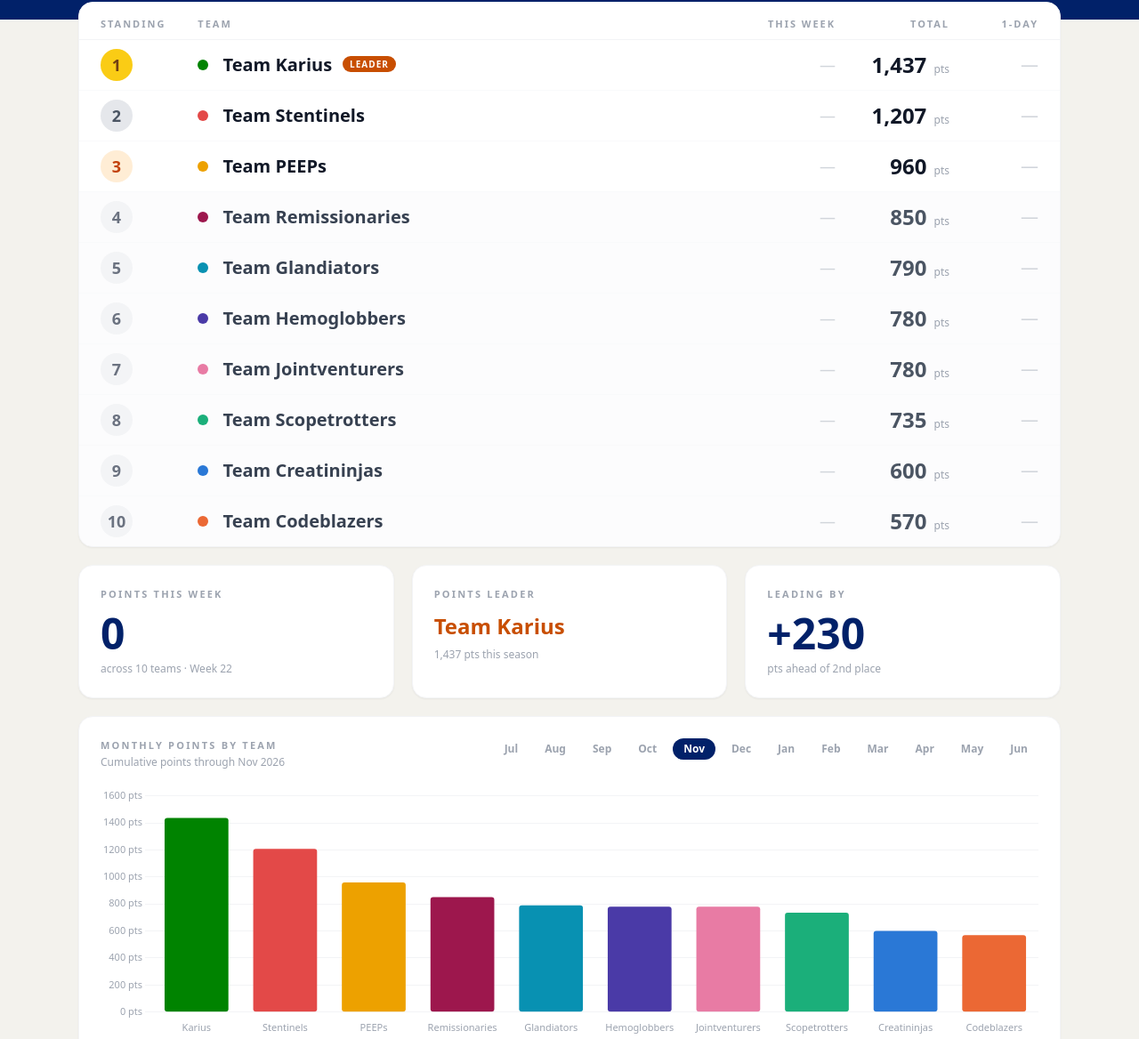
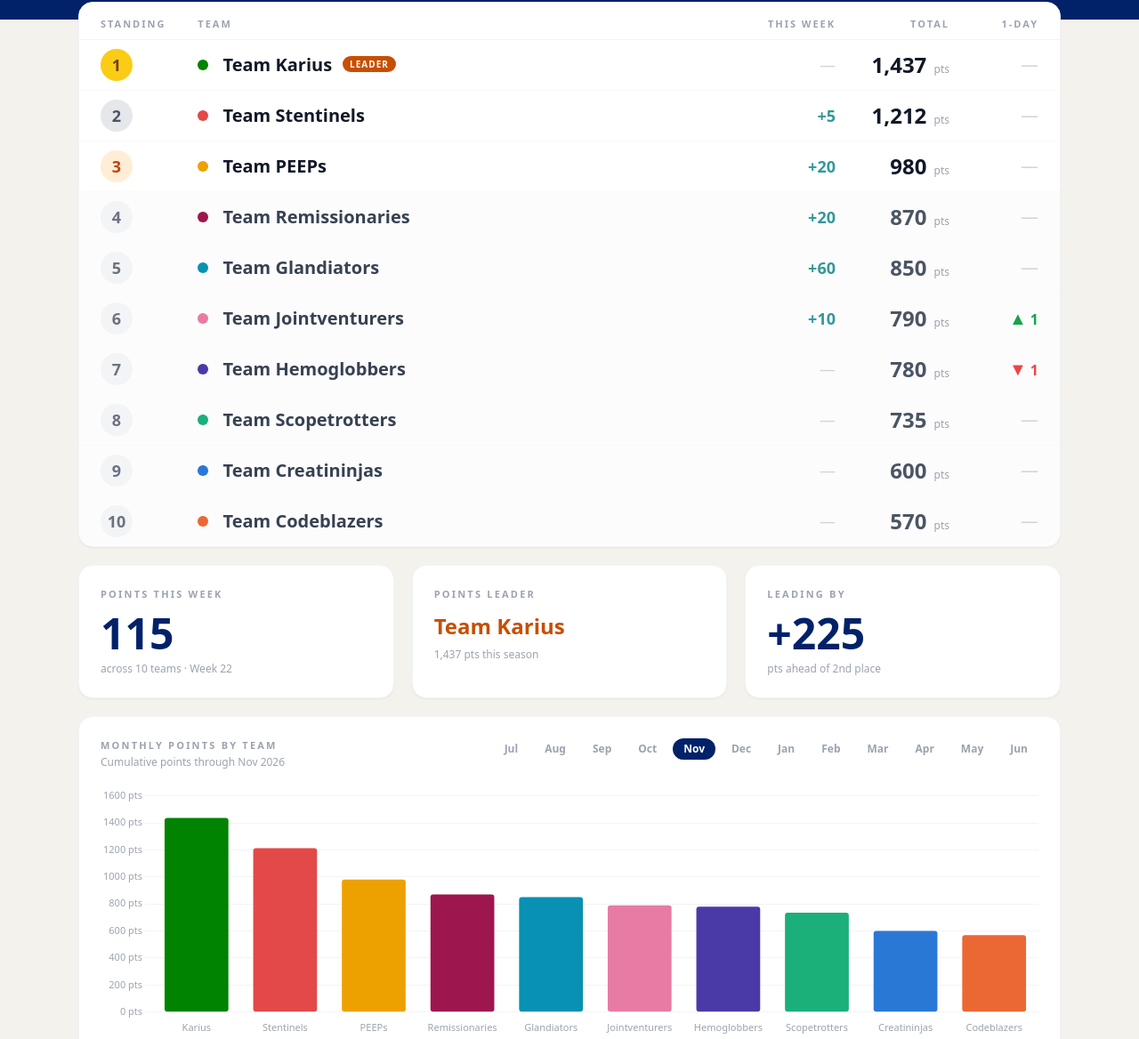
Before and after one commit to dukeimchiefs/IMDashboard, a plain HTML site: page index.html in a window 1280 px wide. Shown: the part 232-1400 px from the top of the page at 89% size. Drawn offline with nearby package versions, Linux system fonts and the light colour scheme.

Commit message:
Automated attendance sync 2026-11-23 21:00

```diff
--- a/data.js
+++ b/data.js
@@ -1,6 +1,6 @@
-// Auto-generated 2026-11-23 12:00 by refresh_data.py — do not edit manually.
+// Auto-generated 2026-11-23 21:00 by refresh_data.py — do not edit manually.
 // To refresh: run python3 refresh_data.py then commit data.js
-// payload v=f0838f21
+// payload v=6453d599
 const SAMPLE_DATA = {
     "months": [
         "Jul",
@@ -29,7 +29,8 @@ const SAMPLE_DATA = {
         18,
         19,
         20,
-        21
+        21,
+        22
     ],
     "weekMonths": [
         "Jul",
@@ -49,6 +50,7 @@ const SAMPLE_DATA = {
         "Oct",
         "Oct",
         "Oct",
+        "Nov",
         "Nov",
         "Nov",
         "Nov"
@@ -85,6 +87,7 @@ const SAMPLE_DATA = {
                 20,
                 10,
                 30,
+                0,
                 0
             ],
             "rank": 1,
@@ -93,13 +96,13 @@ const SAMPLE_DATA = {
         {
             "name": "Team Stentinels",
             "color": "#e34948",
-            "total": 1207,
+            "total": 1212,
             "monthly": [
                 300,
                 217,
                 230,
                 390,
-                70
+                75
             ],
             "weekly": [
                 50,
@@ -121,7 +124,8 @@ const SAMPLE_DATA = {
                 80,
                 0,
                 40,
-                30
+                30,
+                5
             ],
             "rank": 2,
             "prevRank": 2
@@ -129,13 +133,13 @@ const SAMPLE_DATA = {
         {
             "name": "Team PEEPs",
             "color": "#eda100",
-            "total": 960,
+            "total": 980,
             "monthly": [
                 190,
                 90,
                 320,
                 340,
-                20
+                40
             ],
             "weekly": [
                 50,
@@ -157,7 +161,8 @@ const SAMPLE_DATA = {
                 20,
                 0,
                 20,
-                0
+                0,
+                20
             ],
             "rank": 3,
             "prevRank": 3
@@ -165,13 +170,13 @@ const SAMPLE_DATA = {
         {
             "name": "Team Remissionaries",
             "color": "#9d174d",
-            "total": 850,
+            "total": 870,
             "monthly": [
                 150,
                 165,
                 140,
                 315,
-                80
+                100
             ],
             "weekly": [
                 50,
@@ -193,7 +198,8 @@ const SAMPLE_DATA = {
                 90,
                 10,
                 50,
-                0
+                0,
+                20
             ],
             "rank": 4,
             "prevRank": 4
@@ -201,13 +207,13 @@ const SAMPLE_DATA = {
         {
             "name": "Team Glandiators",
             "color": "#0891b2",
-            "total": 790,
+            "total": 850,
             "monthly": [
                 190,
                 210,
                 140,
                 240,
-                10
+                70
             ],
             "weekly": [
                 50,
@@ -229,10 +235,48 @@ const SAMPLE_DATA = {
                 50,
                 0,
                 10,
-                0
+                0,
+                60
             ],
             "rank": 5,
             "prevRank": 5
+        },
+        {
+            "name": "Team Jointventurers",
+            "color": "#e87ba4",
+            "total": 790,
+            "monthly": [
+                140,
+                150,
+                220,
+                240,
+                40
+            ],
+            "weekly": [
+                60,
+                0,
+                10,
+                80,
+                60,
+                0,
+                40,
+                40,
+                0,
+                70,
+                90,
+                0,
+                60,
+                40,
+                50,
+                70,
+                80,
+                0,
+                0,
+                30,
+                10
+            ],
+            "rank": 6,
+            "prevRank": 7
         },
         {
             "name": "Team Hemoglobbers",
@@ -265,46 +309,11 @@ const SAMPLE_DATA = {
                 20,
                 0,
                 0,
+                0,
                 0
             ],
-            "rank": 6,
+            "rank": 7,
             "prevRank": 6
-        },
-        {
-            "name": "Team Jointventurers",
-            "color": "#e87ba4",
-            "total": 780,
-            "monthly": [
-                140,
-                150,
-                220,
-                240,
-                30
-            ],
-            "weekly": [
-                60,
-                0,
-                10,
-                80,
-                60,
-                0,
-                40,
-                40,
-                0,
-                70,
-                90,
-                0,
-                60,
-                40,
-                50,
-                70,
-                80,
-                0,
-                0,
-                30
-            ],
-            "rank": 7,
-            "prevRank": 7
         },
         {
             "name": "Team Scopetrotters",
@@ -337,7 +346,8 @@ const SAMPLE_DATA = {
                 0,
                 10,
                 110,
-                30
+                30,
+                0
             ],
             "rank": 8,
             "prevRank": 8
@@ -373,6 +383,7 @@ const SAMPLE_DATA = {
                 40,
                 0,
                 20,
+                0,
                 0
             ],
             "rank": 9,
@@ -409,6 +420,7 @@ const SAMPLE_DATA = {
                 0,
                 0,
                 0,
+                0,
                 0
             ],
             "rank": 10,
@@ -433,17 +445,17 @@ const SAMPLE_DATA = {
         },
         {
             "label": "Teaching",
-            "value": 135,
+            "value": 140,
             "color": "#C84E00"
         },
         {
             "label": "Caring Colleague",
-            "value": 497,
+            "value": 577,
             "color": "#0891b2"
         },
         {
             "label": "Got Catch \u2018Em All",
-            "value": 1155,
+            "value": 1175,
             "color": "#4a3aa7"
         },
         {
@@ -463,7 +475,7 @@ const SAMPLE_DATA = {
         },
         {
             "label": "PCP Wins",
-            "value": 20,
+            "value": 30,
             "color": "#8B5E34"
         }
     ]
--- a/index.html
+++ b/index.html
@@ -6,7 +6,7 @@
     <title>Duke Internal Medicine</title>
     <script src="https://cdn.tailwindcss.com"></script>
     <script src="https://cdn.jsdelivr.net/npm/chart.js@4"></script>
-    <script src="data.js?v=f0838f21"></script>
+    <script src="data.js?v=6453d599"></script>
     <script>
         const DUKE_BLUE = '#012169';
         const ORANGE    = '#C84E00';
```
